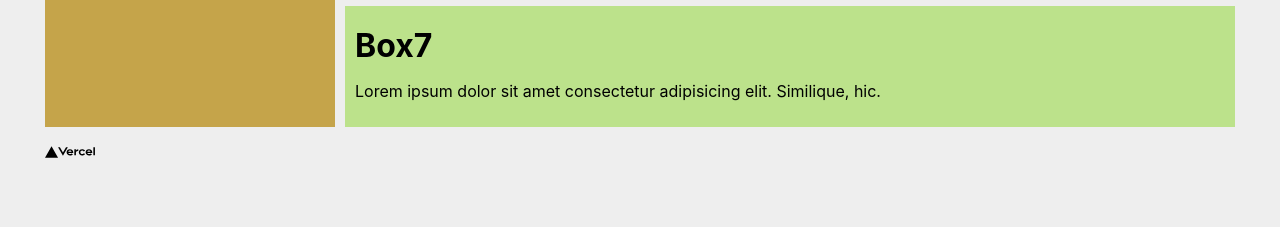
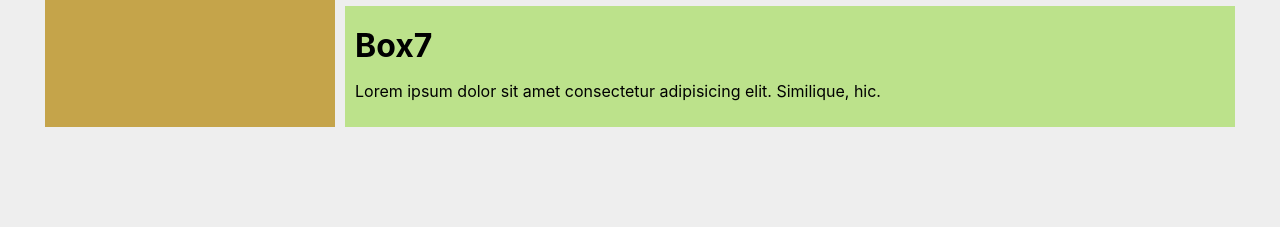
Before and after one commit to mikusmikus/next-news, a Next.js app: page / in a window 1280 px wide. Shown: the part 1240-1467 px from the top of the page. Built offline with nearby package versions, Linux system fonts and the light colour scheme.

Commit message:
delete image

```diff
--- a/pages/index.tsx
+++ b/pages/index.tsx
@@ -1,6 +1,5 @@
 import Head from 'next/head'
 import Image from 'next/image'
-import vercel from '../public/vercel.svg'
 import styles from '../styles/Home.module.scss'
 
 
@@ -105,7 +104,7 @@ export default function Home() {
           </div>
         </div>
         <div className="image-style">
-        <Image alt="Vercel logo" src={vercel} layout="fill"/>
+        {/* <Image alt="Vercel logo" src={vercel} layout="fill"/> */}
         </div>
         <h1>Next.js News app</h1>
         <div>
```
